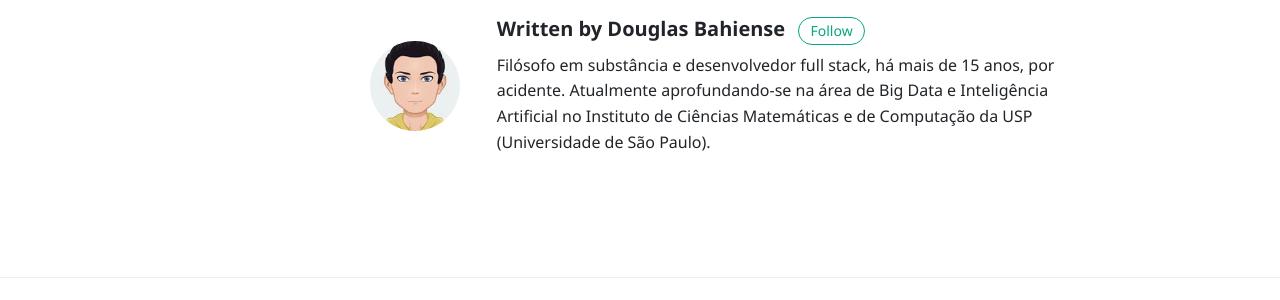
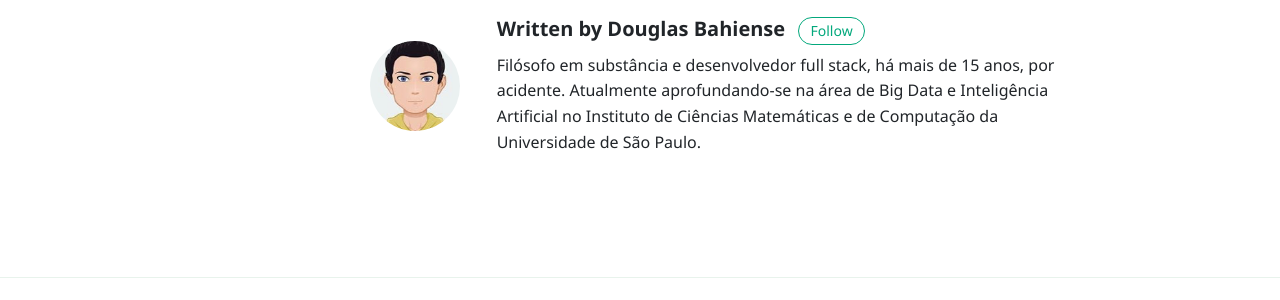
Before and after one commit to dbahiense/dbahiense.github.io, a Jekyll site: the page built from _posts/2021-04-08-install-weka.md, in a window 1280 px wide and 1140 px high. Shown: the part 768-1068 px from the top of the window. Built offline with Jekyll 4.4.1, drawn with Linux system fonts in a browser that asks for light colours; nearby versions of some CDN libraries; comment, search, counter and statistics services are not loaded.

Commit message:
edit config

```diff
--- a/_config.yml
+++ b/_config.yml
@@ -33,7 +33,7 @@ authors:
       avatar:         ./assets/images/avatar1.jpg
       bio:            "Filósofo em substância e desenvolvedor full stack, há mais de 15 anos, por
                       acidente. Atualmente aprofundando-se na área de Big Data e Inteligência Artificial
-                      no Instituto de Ciências Matemáticas e de Computação da USP (Universidade de São Paulo)."
+                      no Instituto de Ciências Matemáticas e de Computação da Universidade de São Paulo."
       email:          douglas@bahien.se
       twitter:        bipesimplume
 
```
